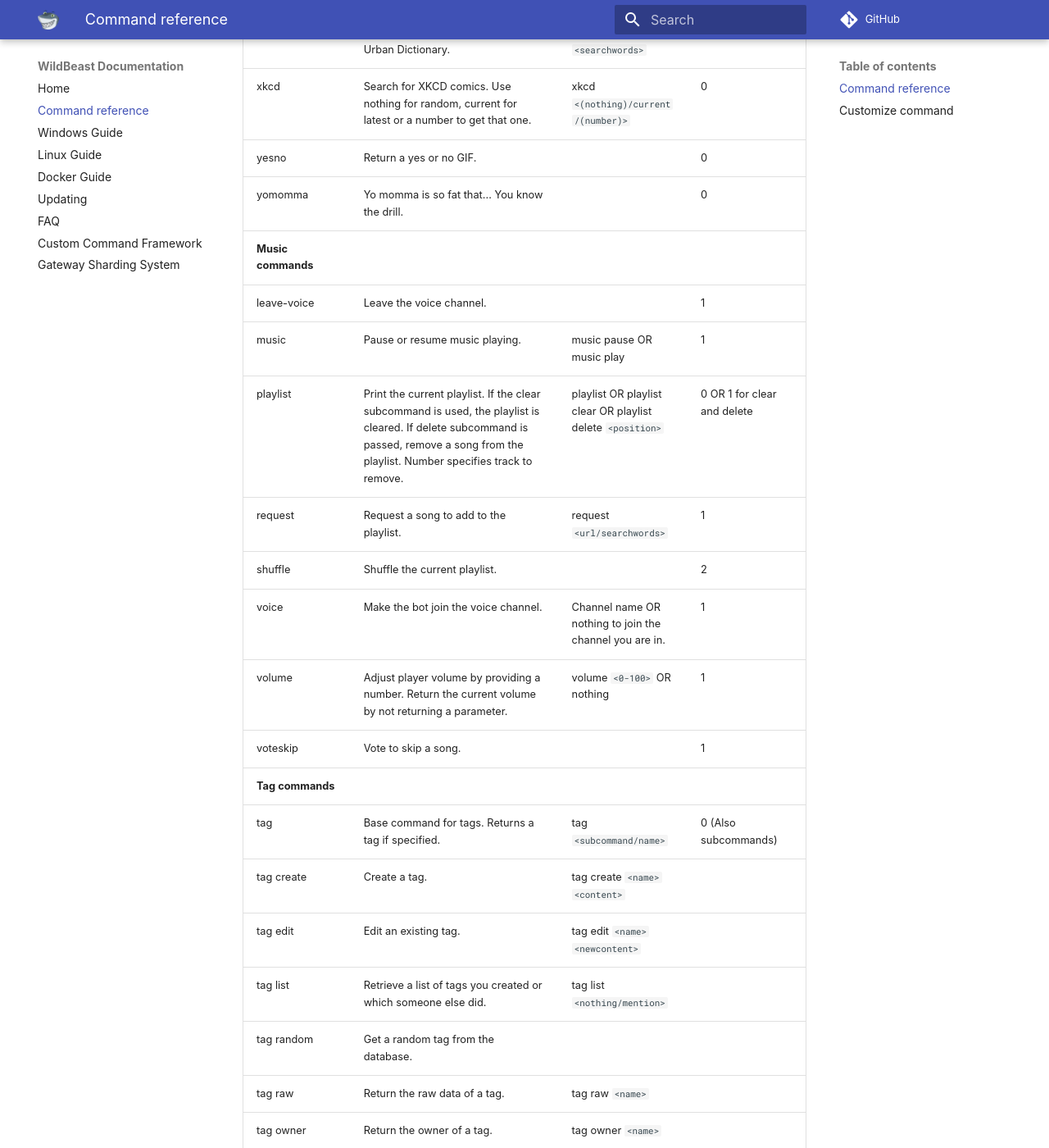
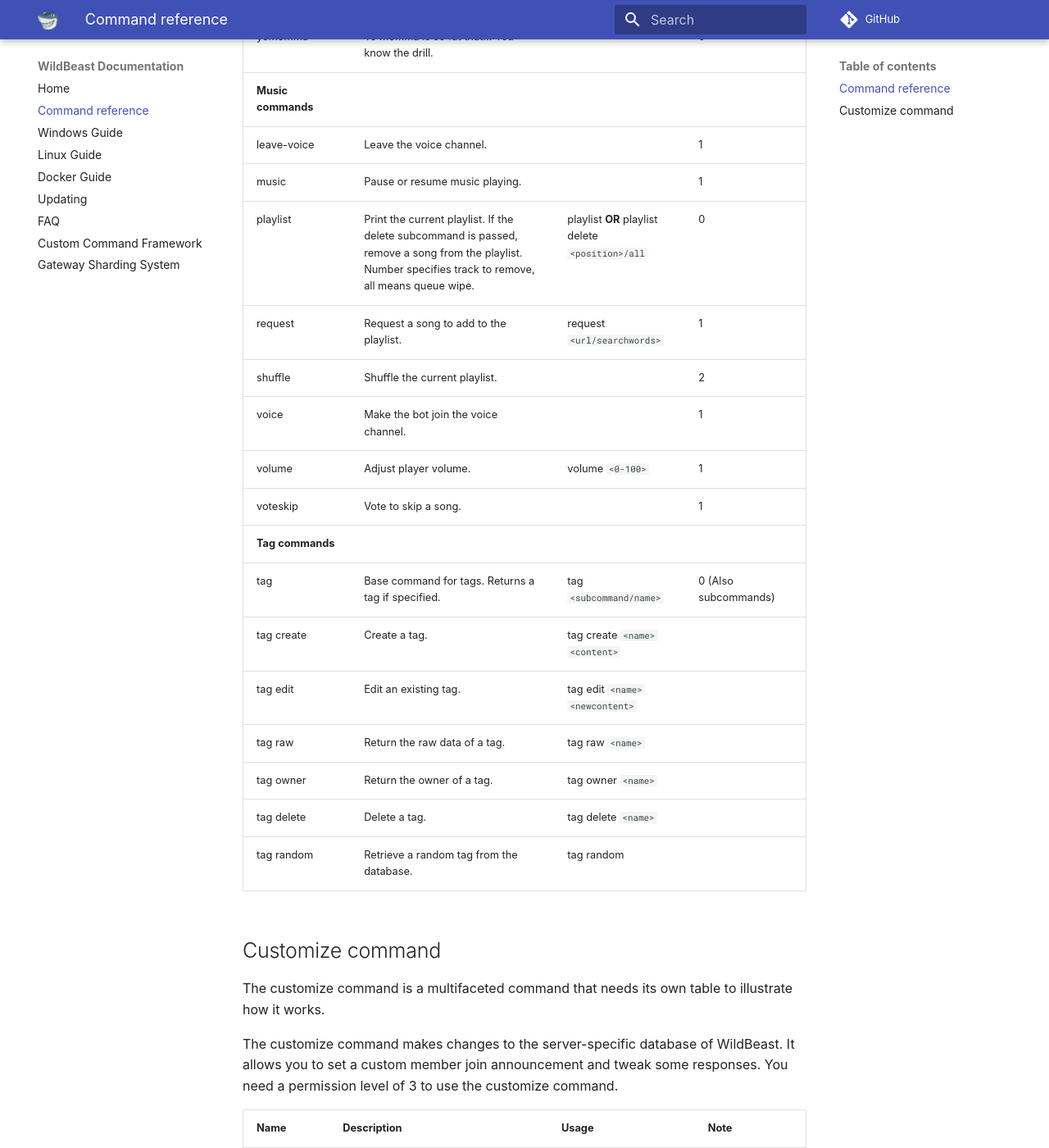
Before and after one commit to TheSharks/WildBeastDocs, an MkDocs documentation site: the page built from docs/commands.md, in a window 1280 px wide and 1400 px high, scrolled down 2932 px. Shown: the whole window at 82% size. Built offline with MkDocs 1.6.1 and Material for MkDocs 9.7.7, drawn with Linux system fonts in a browser that asks for light colours; some web fonts are replaced; comment, search, counter and statistics services are not loaded; old or Windows-style settings are respelled for this version of MkDocs; some of the changed text lies outside the part shown.

```diff
--- a/docs/commands.md
+++ b/docs/commands.md
@@ -1,6 +1,6 @@
 This is the command reference for WildBeast. You can find more elaborative information here on each of the commands currently implemented.
 
-If you have need for any further info, you can send the message `{prefix}help <command>` to the bot to get info about timeouts and so forth. For lengthier explanations on the usage of the commands, check out #le-guide in [WildBot's Territory](https://discord.gg/0cFoiR5QVh5LZlQO).
+If you have need for any further info, you can send the message `{prefix}help <command>` to the bot to get info about timeouts and so forth. For lengthier explanations on the usage of the commands, check out #le-guide in [WildBot's Territory](https://discord.gg/wildbot).
 
 The prefix is not specified in this reference. You have to apply your own prefix to the commands. If you don't know the prefix, type `@<botname> prefix` in the server you're using.
 
@@ -11,7 +11,6 @@ Name | Description | Usage | Level
 ban | Ban a user from the server. | ban @User `<days of messages to delete>`| Ban permission required.
 customize | Customize the bot's behavior in the server. | See the table below. | 3
 eval | Evaluate Discordie code. | eval `<code>` | master
-globalban | Disallow users from using the bot in any servers it's in. | globalban `<ban/unban/status>` `<userid>` | master
 hello | Make the bot greet you. |  | 0
 info | Print information on the bot. |  | 0
 join-server | Tell the bot to join a server. | join-server `<invite-link>` | 0
@@ -44,7 +43,6 @@ leetspeak | Encode a message to 1337sp3ak. | leetspeak `<message>` | 0
 magic8ball | Ask for a decision from the magic 8 ball. |  | 0
 meme | Make a meme. [Meme types here](https://github.com/TheSharks/WildBeast/blob/master/runtime/commands/memes.json) | meme `<memetype>` `"<Upper line>"` `"<Bottom line>"` | 0
 randomcat | Return a random cat picture. |  | 0
-randommeme | Get a random meme from Imgur. |  | 0
 rip | Posts a ripme.xyz about someone. | rip `<name>` | 0
 rule34 | Search for an image via rule34. | rule34 `<searchwords>` | 0 (NSFW)
 stroke | Stroke someone's ego. | stroke `<name>` | 0
@@ -54,22 +52,21 @@ yesno | Return a yes or no GIF. |  | 0
 yomomma | Yo momma is so fat that... You know the drill. |  | 0
 **Music commands** |
 leave-voice | Leave the voice channel. |  | 1
-music | Pause or resume music playing. | music pause OR music play | 1
-playlist | Print the current playlist. If the clear subcommand is used, the playlist is cleared. If delete subcommand is passed, remove a song from the playlist. Number specifies track to remove. | playlist OR playlist clear OR playlist delete `<position>` | 0 OR 1 for clear and delete
+music | Pause or resume music playing. |  | 1
+playlist | Print the current playlist. If the delete subcommand is passed, remove a song from the playlist. Number specifies track to remove, all means queue wipe. | playlist **OR** playlist delete `<position>/all` | 0
 request | Request a song to add to the playlist. | request `<url/searchwords>` | 1
 shuffle | Shuffle the current playlist. |  | 2
-voice | Make the bot join the voice channel. | Channel name OR nothing to join the channel you are in. | 1
-volume | Adjust player volume by providing a number. Return the current volume by not returning a parameter. | volume `<0-100>` OR nothing | 1
+voice | Make the bot join the voice channel. |  | 1
+volume | Adjust player volume. | volume `<0-100>` | 1
 voteskip | Vote to skip a song. |  | 1
 **Tag commands** |
 tag | Base command for tags. Returns a tag if specified. | tag `<subcommand/name>` | 0 (Also subcommands)
 tag create | Create a tag. | tag create `<name>` `<content>` |
 tag edit | Edit an existing tag. | tag edit `<name>` `<newcontent>` |
-tag list | Retrieve a list of tags you created or which someone else did. | tag list `<nothing/mention>` |
-tag random | Get a random tag from the database. |  |
 tag raw | Return the raw data of a tag. | tag raw `<name>` |
 tag owner | Return the owner of a tag. | tag owner `<name>` |
 tag delete | Delete a tag. | tag delete `<name>` |
+tag random | Retrieve a random tag from the database. | tag random |
 
 ##Customize command
 The customize command is a multifaceted command that needs its own table to illustrate how it works.
@@ -79,21 +76,21 @@ The customize command makes changes to the server-specific database of WildBeast
 Name | Description | Usage | Note
 ---- | ----------- | ----- | -----
 customize | Base command for the customizer. | customize `<method>` `<parameter/content>` | See below for the methods.
-prefix | Change the command prefix. Enclose the prefix in double quotes. | customize prefix "`<prefix>`" |
+prefix | Change the command prefix. Enclose the prefix in double quotes. | customize prefix "`<prefix>` |
 permissions | Change response given when users don't have permissions to execute a command. | customize permissions `<message>` |
 timeout | Change response given when a command is still on cooldown. | customize timeout `<message>` |
 welcoming| Changes whether the bot should send a welcome message when a new member joins. | customize welcoming `<off/channel/private>` |
 welcome | Changes the welcome message specified above. | customize welcome `<message>` |
 nsfw | Change the response given when a channel doesn't have NSFW commands allowed. | customize nsfw `<message>` |
-volume | Change the default volume the bot will assume when joining a voice channel. Anti-earrape measure. | customize volume `<0-100>` |
+volume | Change the default volume WildBot will assume when joining voice. | customize volume `<number>` |
 
 All commands except for the option-based ones (`welcoming` and `prefix`) support certain variables in the messages. The variables start with `%` and are the following.
 
 Variable | Description | Usable responses
 -------- | ----------- | ----------------
-user | Username of the user that triggered the response. | All |
-server | Name of the server. | All |
-channel | Name of the channel the response was triggered in. | All except `welcome` |
-timeout | Amount of seconds the command is on cooldown. | Only `timeout` |
-ulevel | Short of user level, the user's current permission level. | Only `permissions` |
-nlevel | Short of need level, permission level required to execute the command. | Only `permissions` |
+user | Username of the user that triggered the response. | All
+server | Name of the server. | All
+channel | Name of the channel the response was triggered in. | All except `welcome`
+timeout | Amount of seconds the command is on cooldown. | Only `timeout`
+ulevel | Short of user level, the user's current permission level. | Only `permissions`
+nlevel | Short of need level, permission level required to execute the command. | Only `permissions`
```
Also changed, not shown: docs/index.md (+2 -2 lines), docs/install_docker.md (+1 -1 lines), docs/install_linux.md (+1 -1 lines), docs/install_windows.md (+2 -2 lines).
